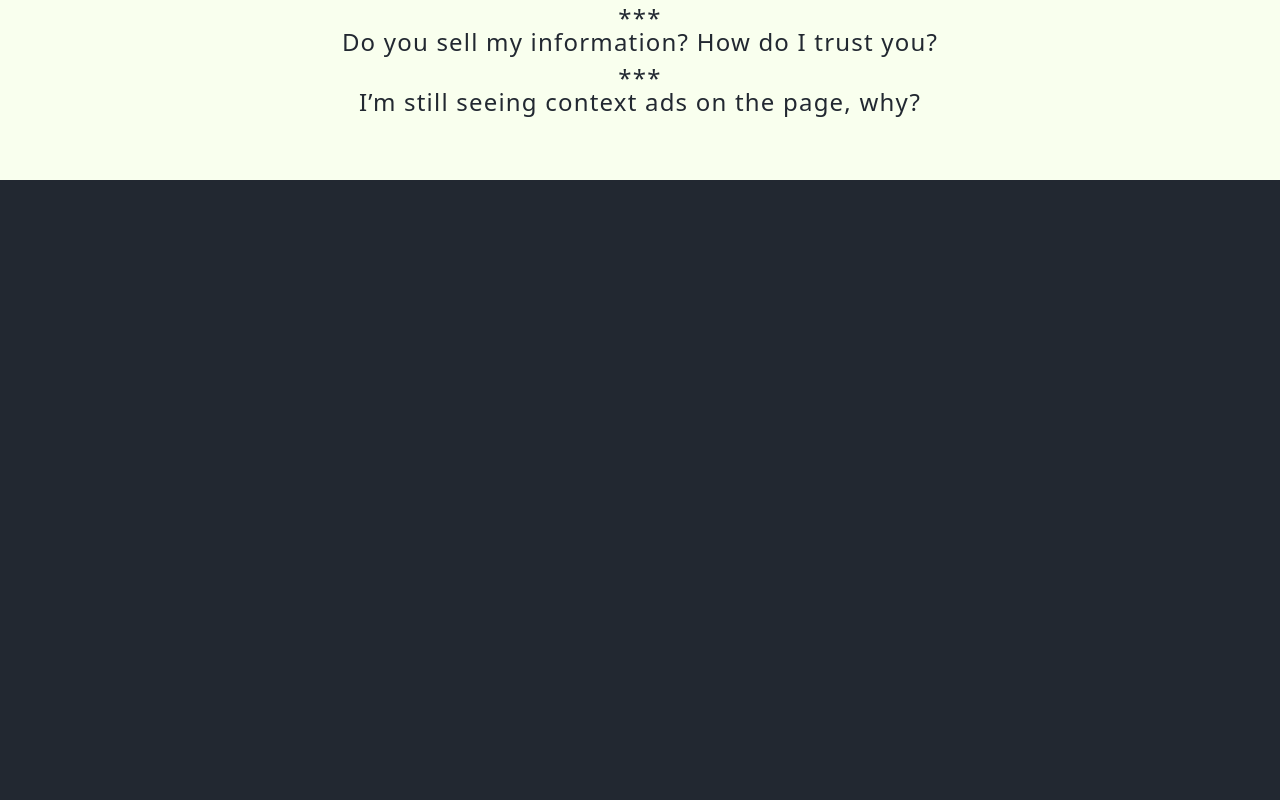
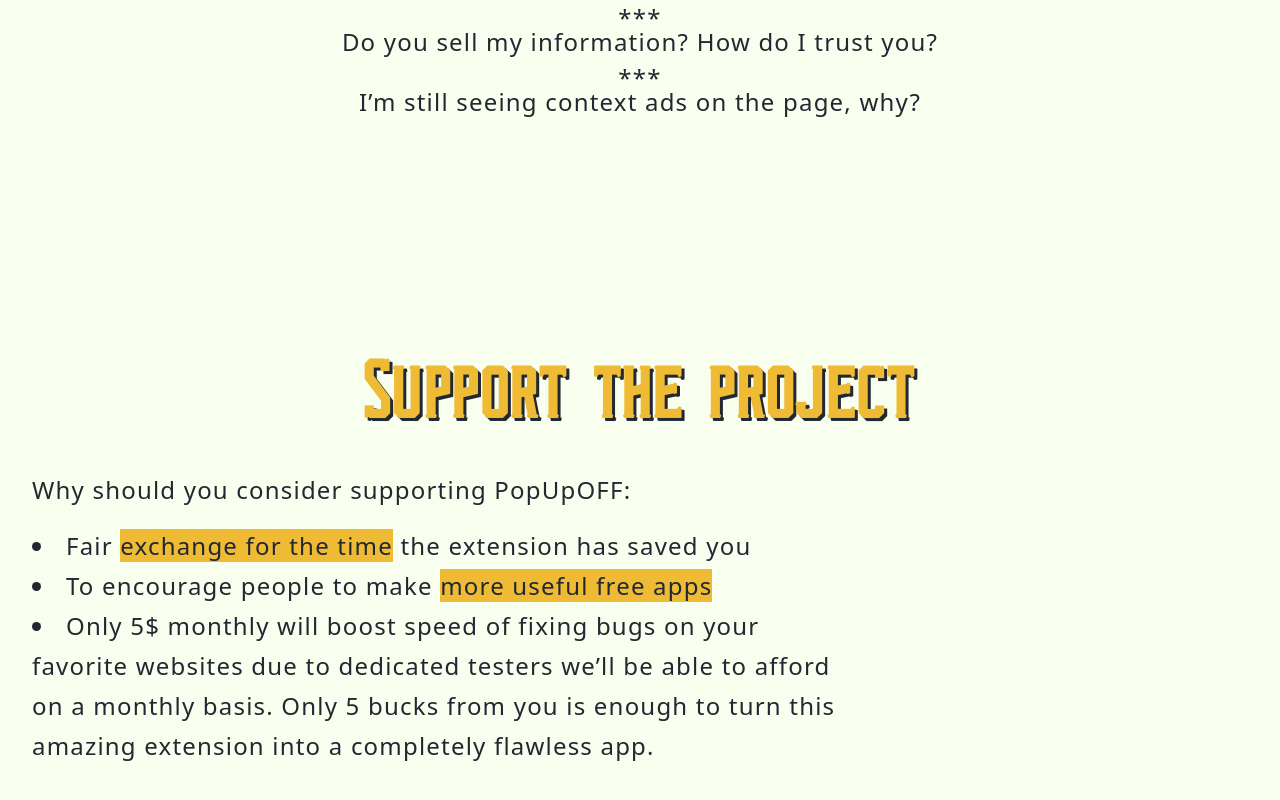
Before and after one commit to RomanistHere/popupoff-site, a SvelteKit app: page / in a window 1280 px wide. Shown: the part 6220-7020 px from the top of the page. Before the commit the page ends 6400 px from the top, so only its background shows below. Built offline with nearby package versions, Linux system fonts and the light colour scheme.

Commit message:
feat: start support page

```diff
--- /dev/null
+++ b/src/lib/components/DonationForm.svelte
@@ -0,0 +1,3 @@
+<script>
+
+</script>
--- a/src/lib/components/ImageShowcase.svelte
+++ b/src/lib/components/ImageShowcase.svelte
@@ -1,4 +1,6 @@
 <script>
+	import { isScrollingStore } from "$lib/stores/index.js";
+
 	let customClass = "";
 	export { customClass as class };
 	export let text;
@@ -19,7 +21,7 @@
 
 <div
 	class="fixed inset-0 bg-black opacity-0 pointer-events-none z-10 transition-opacity duration-1000"
-	class:opacity-50={isHovered}
+	class:opacity-50={isHovered && !$isScrollingStore}
 ></div>
 
 <div
@@ -35,8 +37,8 @@
 		{src}
 		{alt}
 		class="relative w-full shadow-xl transition-transform duration-1000"
-		class:z-10={isHovered}
-		class:scale-125={isHovered}
+		class:z-10={isHovered && !$isScrollingStore}
+		class:scale-125={isHovered && !$isScrollingStore}
 		on:mouseenter={handleMouseEnter}
 		on:mouseleave={handleMouseLeave}
 	>
--- /dev/null
+++ b/src/lib/components/ScrollHandler.svelte
@@ -0,0 +1,28 @@
+<script>
+	import { onMount } from "svelte";
+
+	import { isScrollingStore } from "$lib/stores/index.js";
+
+	let isScrolling = false;
+	let timerId = null;
+
+	const debouncedHandler = () => {
+		if (!isScrolling) {
+			isScrollingStore.set(true);
+		}
+
+		if (isScrolling) {
+			clearTimeout(timerId);
+		}
+
+		isScrolling = true;
+		timerId = setTimeout(() => {
+			isScrolling = false;
+			isScrollingStore.set(false);
+		}, 800);
+	};
+
+	onMount(() => {
+		window.addEventListener("scroll", debouncedHandler);
+	});
+</script>
--- /dev/null
+++ b/src/lib/components/sections/Support.svelte
@@ -0,0 +1,37 @@
+<script>
+	import DonationForm from "$lib/components/DonationForm.svelte";
+</script>
+
+<section class="h-screen bg-bright flex justify-center items-center text-dark">
+	<div class="max-w-7xl px-8 w-full text-center">
+		<h1 class="text-title">
+			Support the project
+		</h1>
+
+		<div class="flex">
+			<div class="w-4/6 text-basic text-left leading-10">
+				<p class="mb-4">
+					Why should you consider supporting PopUpOFF:
+				</p>
+
+				<ul class="list-disc list-inside">
+					<li>
+						Fair <span class="bg-accent">exchange for the time</span> the extension has saved you
+					</li>
+					<li>
+						To encourage people to make <span class="bg-accent">more useful free apps</span>
+					</li>
+					<li>
+						Only 5$ monthly will boost speed of fixing bugs on your
+						favorite websites due to dedicated testers we’ll be able to afford
+						on a monthly basis. Only 5 bucks from you is enough
+						to turn this amazing extension into a completely flawless app.
+					</li>
+				</ul>
+			</div>
+			<div class="w-2/6">
+				<DonationForm />
+			</div>
+		</div>
+	</div>
+</section>
--- /dev/null
+++ b/src/lib/stores/index.js
@@ -0,0 +1,3 @@
+import { writable } from "svelte/store";
+
+export const isScrollingStore = writable(false);
--- /dev/null
+++ b/src/lib/utils/index.js
@@ -0,0 +1,16 @@
+export const debounce = (func, wait, immediate) => {
+	let timeout;
+	return function () {
+		const context = this; const args = arguments;
+		const later = function () {
+			timeout = null;
+			if (!immediate)
+				func.apply(context, args);
+		};
+		const callNow = immediate && !timeout;
+		clearTimeout(timeout);
+		timeout = setTimeout(later, wait);
+		if (callNow)
+			func.apply(context, args);
+	};
+};
--- a/src/routes/+page.svelte
+++ b/src/routes/+page.svelte
@@ -7,7 +7,12 @@
 	import Points from "$lib/components/sections/Points.svelte";
 	import Video from "$lib/components/sections/Video.svelte";
 	import FAQ from "$lib/components/sections/FAQ.svelte";
+	import Support from "$lib/components/sections/Support.svelte";
+
+	import ScrollHandler from "$lib/components/ScrollHandler.svelte";
 </script>
+
+<ScrollHandler />
 
 <Main />
 <Slogan />
@@ -17,3 +22,4 @@
 <Points />
 <Video />
 <FAQ />
+<Support />
```
